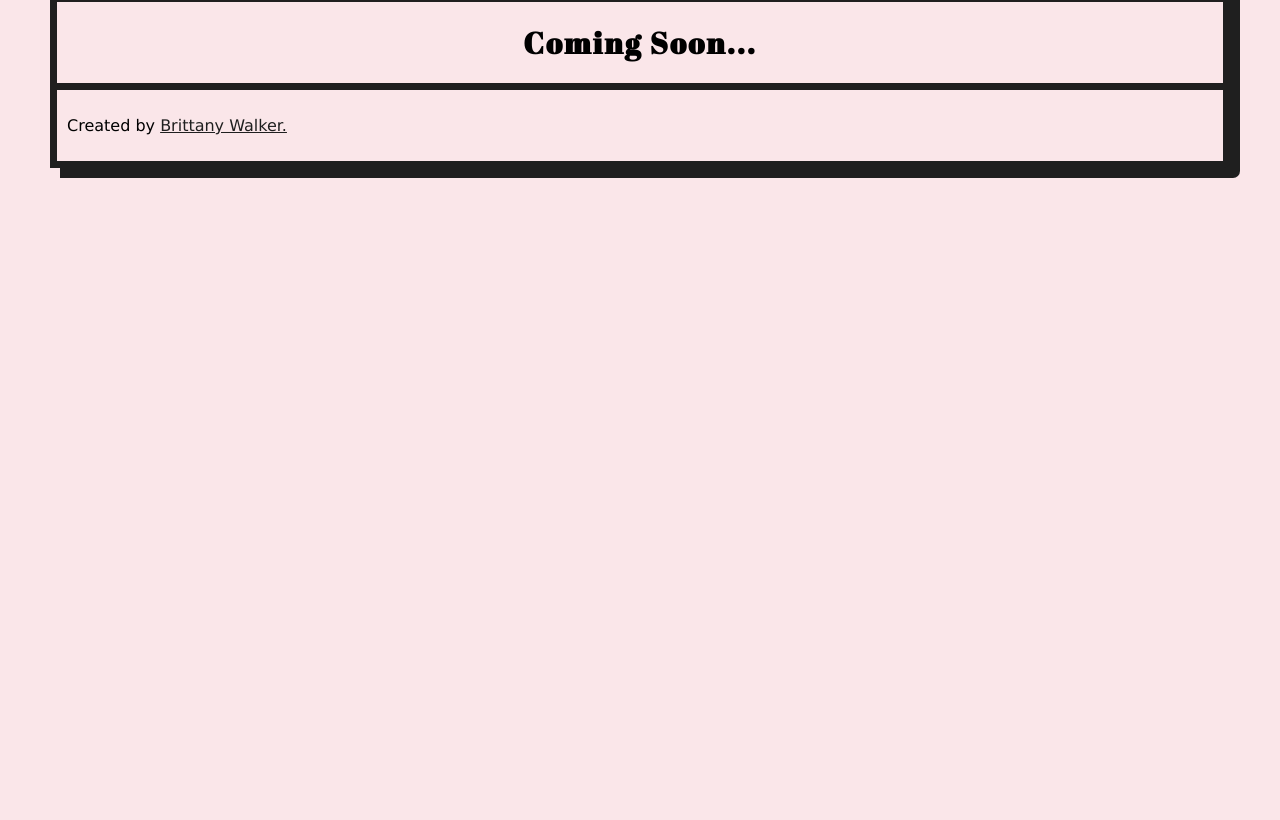
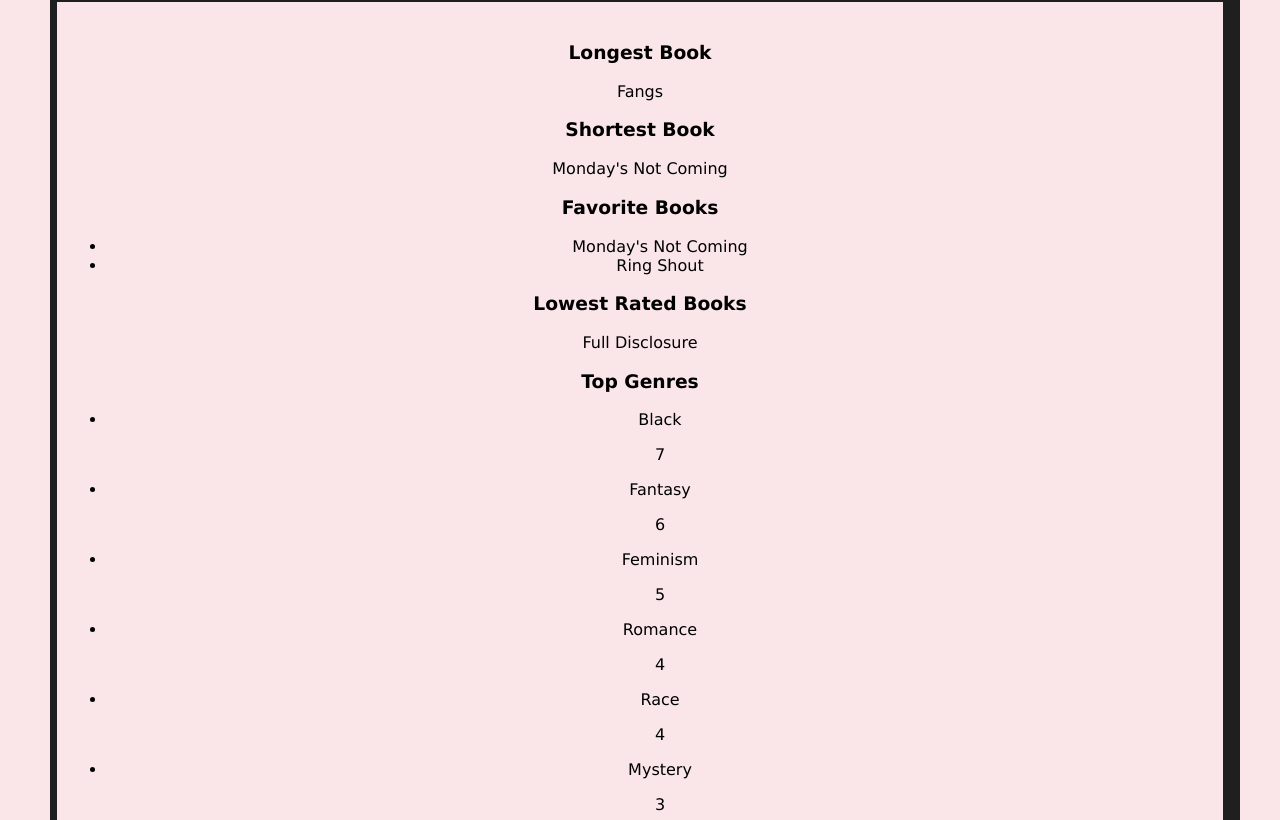
Before and after one commit to brittanyrw/thebookishlog, a Vue app: page /stats in a window 1280 px wide. Shown: the part 220-1040 px from the top of the page. Before the commit the page ends 800 px from the top, so only its background shows below. Built offline with nearby package versions, Linux system fonts and the light colour scheme.

Commit message:
Update statistics

```diff
--- a/src/components/OverallStatistics.vue
+++ b/src/components/OverallStatistics.vue
@@ -1,25 +1,160 @@
 <template>
   <div class="overall-stats-component">
     <div class="stats-list">
-      <div class="header">
-        <h2>Coming Soon...</h2>
-        <!-- <ul>
-          <li>Length (longest book, shortest book, median book)</li>
-          <li>Favorite Books</li>
-          <li>Lowest Rated Book(s)</li>
-          <li>Top Genres</li>
-          <li>Age (adult vs young adult)</li>
-          <li>Method (physical vs e-book)</li>
-          <li>Setting</li>
-          <li>Bar chart for published year</li>
-        </ul> -->
+      <div class="statistics">
+        <div class="length">
+          <div class="longest-book">
+            <h3>Longest Book</h3>
+            <p>{{ sortByLength()[sortByLength().length - 1].title }}</p>
+          </div>
+          <div class="shortest-book">
+            <h3>Shortest Book</h3>
+            <p>{{ sortByLength()[0].title }}</p>
+          </div>
+        </div>
+        <div class="ratings">
+          <div class="favorite-books">
+            <h3>Favorite Books</h3>
+            <ul>
+              <li
+                class="book"
+                v-for="(book, index) in filter('fav', true)"
+                :key="index"
+                :class="[{ 'e-book': book.medium == 'E-Book' }]"
+              >
+                {{ book.title }}
+              </li>
+            </ul>
+          </div>
+          <div class="lowest-rated-book">
+            <h3>Lowest Rated Books</h3>
+            <p>{{ sortByRating()[sortByRating().length - 1].title }}</p>
+          </div>
+        </div>
+        <div class="genres">
+          <div class="genre-list">
+            <h3>Top Genres</h3>
+            <ul>
+              <li
+                v-for="(genreAmount, genre) in count(listGenres)"
+                :key="genre"
+                class=""
+              >
+                <p class="">{{ genre }}</p>
+                <p class="">{{ genreAmount }}</p>
+              </li>
+            </ul>
+          </div>
+        </div>
+        <div class="age">
+          <div class="age-list">
+            <h3>Young Adult</h3>
+            <p>Number here</p>
+          </div>
+          <div class="age-list">
+            <h3>Adult</h3>
+            <p>Number here</p>
+          </div>
+        </div>
+        <div class="methods">
+          <div class="methods-list">
+            <h3>Physical Books</h3>
+            <p>Number here</p>
+          </div>
+          <div class="methods-list">
+            <h3>E-Books</h3>
+            <p>Number here</p>
+          </div>
+        </div>
+        <div class="setting">
+          <div class="setting-list">
+            <h3>Top Book Settings</h3>
+            <ul>
+              <li
+                v-for="(settingAmount, setting) in count(listSettings)"
+                :key="setting"
+                class=""
+              >
+                <p class="">{{ setting }}</p>
+                <p class="">{{ settingAmount }}</p>
+              </li>
+            </ul>
+          </div>
+        </div>
+        <div class="years">
+          <div class="years-list">
+            <h3>Published Years</h3>
+            <p>Chart here</p>
+          </div>
+        </div>
       </div>
     </div>
   </div>
 </template>
 
 <script>
-export default {};
+export default {
+  props: {
+    bookInfo: Array,
+  },
+  computed: {
+    filterReadBooks() {
+      return this.bookInfo.filter((item) => item.dateFinished);
+    },
+    listGenres() {
+      let genreList = [];
+      this.filterReadBooks.forEach(function (each) {
+        genreList.push(each.genre);
+      });
+
+      return genreList.flat();
+    },
+    listSettings() {
+      let settingList = [];
+      this.filterReadBooks.forEach(function (each) {
+        settingList.push(each.setting);
+      });
+
+      return settingList.flat();
+    }
+  },
+  methods: {
+    sortByLength() {
+      const sorted = (a, b) => {
+        if (a.pages > b.pages) {
+          return -1;
+        } else {
+          return 1;
+        }
+      };
+      return this.filterReadBooks.sort(sorted);
+    },
+    sortByRating() {
+      const sorted = (a, b) => {
+        if (a.rating > b.rating) {
+          return -1;
+        } else {
+          return 1;
+        }
+      };
+      return this.filterReadBooks.sort(sorted);
+    },
+    filter(key, value) {
+      return this.bookInfo.filter((item) => item[key] == value);
+    },
+    count(obj) {
+      var countedObj = {};
+
+      obj.forEach(function (el) {
+        countedObj[el] = countedObj[el] + 1 || 1;
+      });
+
+      const sortedCountedObj = Object.entries(countedObj).sort((a,b)=> b[1]-a[1]);
+      countedObj = Object.fromEntries(sortedCountedObj);
+      return countedObj;
+    },
+  },
+};
 </script>
 
 <style lang="scss" scoped>
@@ -29,4 +164,34 @@ h2 {
   text-align: center;
   margin: 20px;
 }
+
+.statistics {
+  max-width: 1200px;
+  margin: auto;
+  margin-bottom: 20px;
+  margin-top: 40px;
+}
+
+.length,
+.ratings,
+.genres,
+.age,
+.methods,
+.setting,
+.years {
+  text-align: center;
+  // display: grid;
+  // grid-template-columns: 1fr 1fr;
+  // grid-gap: 20px;
+}
+
+.length div,
+.ratings div,
+.genres div,
+.age div,
+.methods div,
+.setting div,
+.years div {
+  margin: 10px;
+}
 </style>
--- a/src/views/Stats.vue
+++ b/src/views/Stats.vue
@@ -1,18 +1,24 @@
 <template>
   <div class="overall-statistics">
     <div class="main">
-      <OverallStatistics />
+      <OverallStatistics :book-info="books"/>
     </div>
   </div>
 </template>
 
 <script>
+import { bookData } from "@/data/books";
 import OverallStatistics from "@/components/OverallStatistics.vue";
 
 export default {
   name: "Stats",
   components: {
     OverallStatistics
+  },
+  data() {
+    return {
+      books: bookData
+    };
   }
 };
 </script>
```
